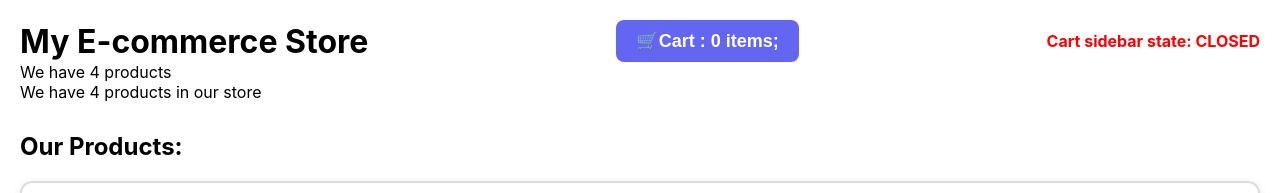
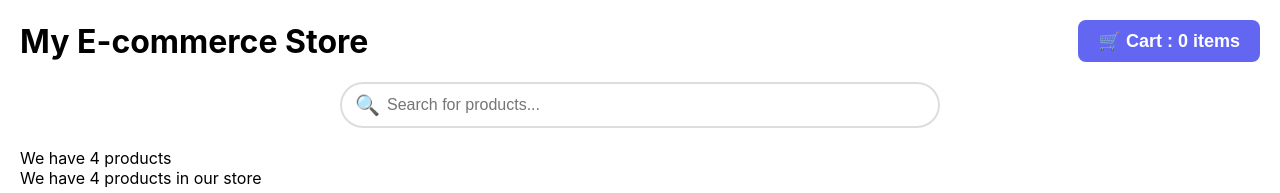
Before and after one commit to Yashas-webdev/my-ecommerce-store, a React (Vite) app: page / in a window 1280 px wide. Shown: the top 193 px of the page. Built offline with nearby package versions, Linux system fonts and the light colour scheme; grey boxes are pictures that could not be loaded.

Commit message:
Add the search bar and it's functionality

```diff
--- a/src/App.jsx
+++ b/src/App.jsx
@@ -32,7 +32,7 @@ function App() {
      rating : 4.3
    },
    {id:4,
-     name : 'Wireless Headphones',
+     name : 'Running Shoes',
      price : 199.99,
      category : 'Electonics',
      image : 'https://images.unsplash.com/photo-1542291026-7eec264c27ff?w=400',
@@ -91,13 +91,42 @@ const addToCart = (product) => {
     cursor:'pointer'
    }}
 >
-    🛒Cart : {cart.length} items;
+  🛒 Cart : {cart.length} items
 </button>
+</div>
 
-      {/* TEMPORARY TEST - We'll remove this soon */}
-    <p style={{ color: 'red', fontWeight: 'bold' }}>
-      Cart sidebar state: {showCart ? 'OPEN' : 'CLOSED'}
-    </p>
+{/* SEARCH BAR */}
+<div style={{
+  marginTop: '20px',
+  marginBottom: '20px',
+  maxWidth: '600px',
+  margin: '20px auto'
+}}>
+  <div style={{ position: 'relative' }}>
+    <input
+      type="text"
+      placeholder="Search for products..."
+      value={searchQuery}
+      onChange={(e) => setSearchQuery(e.target.value)}
+      style={{
+        width: '100%',
+        padding: '12px 45px 12px 45px',
+        fontSize: '16px',
+        border: '2px solid #ddd',
+        borderRadius: '25px',
+        outline: 'none'
+      }}
+    />
+    <span style={{
+      position: 'absolute',
+      left: '15px',
+      top: '50%',
+      transform: 'translateY(-50%)',
+      fontSize: '20px'
+    }}>
+      🔍
+    </span>
+  </div>
 </div>
 
 <p>We have {products.length} products</p>
@@ -115,7 +144,7 @@ const addToCart = (product) => {
       marginTop: '20px'
     }}></div>
 
-    {products.map((product) => (
+    {products.filter((product)=>product.name.toLowerCase().includes(searchQuery.toLocaleLowerCase())).map((product) => (
       <div key={product.id} style={{
         border: '2px solid #ddd',
         padding: '15px',
@@ -125,6 +154,8 @@ const addToCart = (product) => {
         transition: 'transform 0.2s',
         cursor: 'pointer'
       }}
+
+
       onMouseEnter={(e) => {
         e.currentTarget.style.transform = 'translateY(-5px)';
         e.currentTarget.style.boxShadow = '0 4px 16px rgba(0,0,0,0.2)';
@@ -184,6 +215,21 @@ const addToCart = (product) => {
         </button>
       </div>
     ))}
+    {products.filter((product)=>product.name.toLocaleLowerCase().includes(searchQuery.toLocaleLowerCase())
+      ).length === 0 && (
+        <div style={{
+          textAlign: 'center',
+          padding: '50px',
+          color: '#666'
+        }}>
+        <p style={{fontSize: '48px', margin: '20px 0'}}> 🔍 </p>
+        <h3 style={{fontSize:'24px',margin:'10px 0'}}>No products found</h3>
+        <p>Try searching for something else</p>
+        {searchQuery && (
+          <p style={{marginTop:'10px', color:'#999'}}>NO results for "{searchQuery}"</p>
+        )}
+        </div>
+       )}
 
  {/* Products map ends here */}
 
```
Lines whose indentation alone changed are shown as unchanged.
